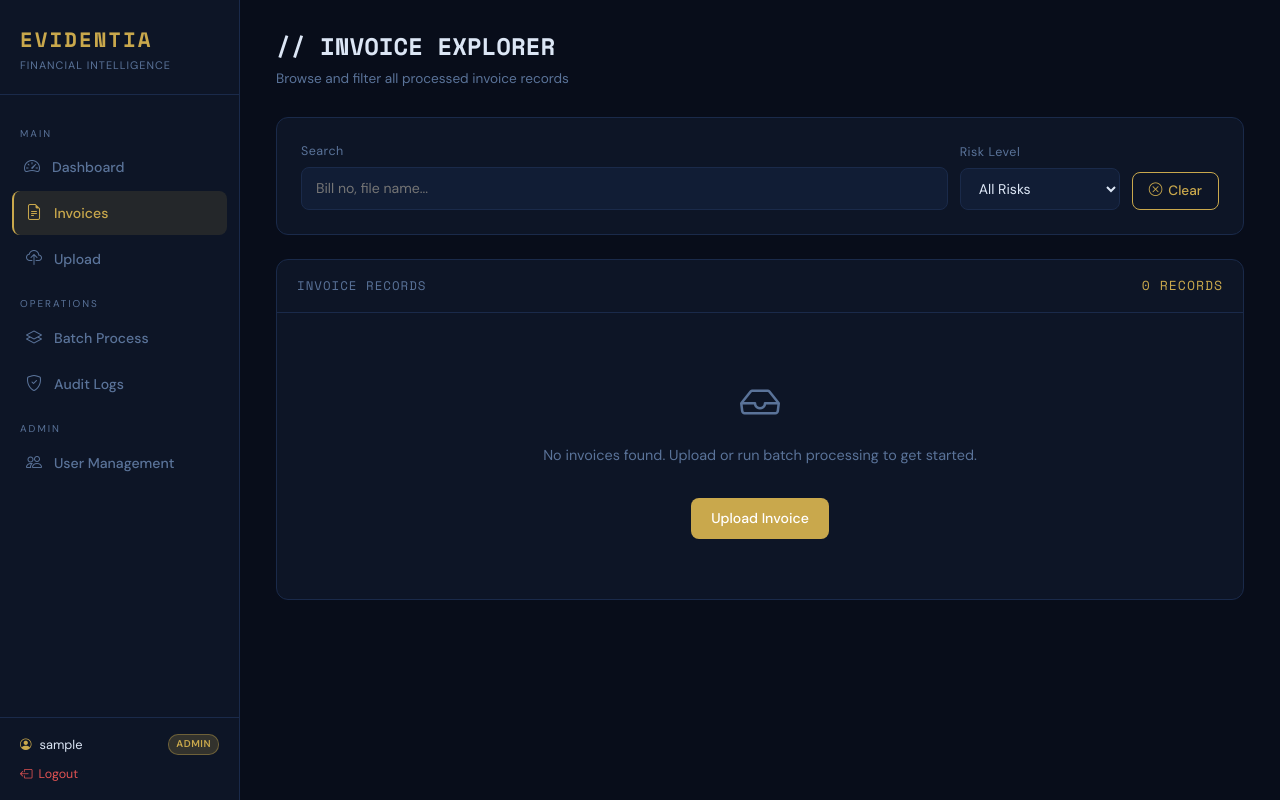
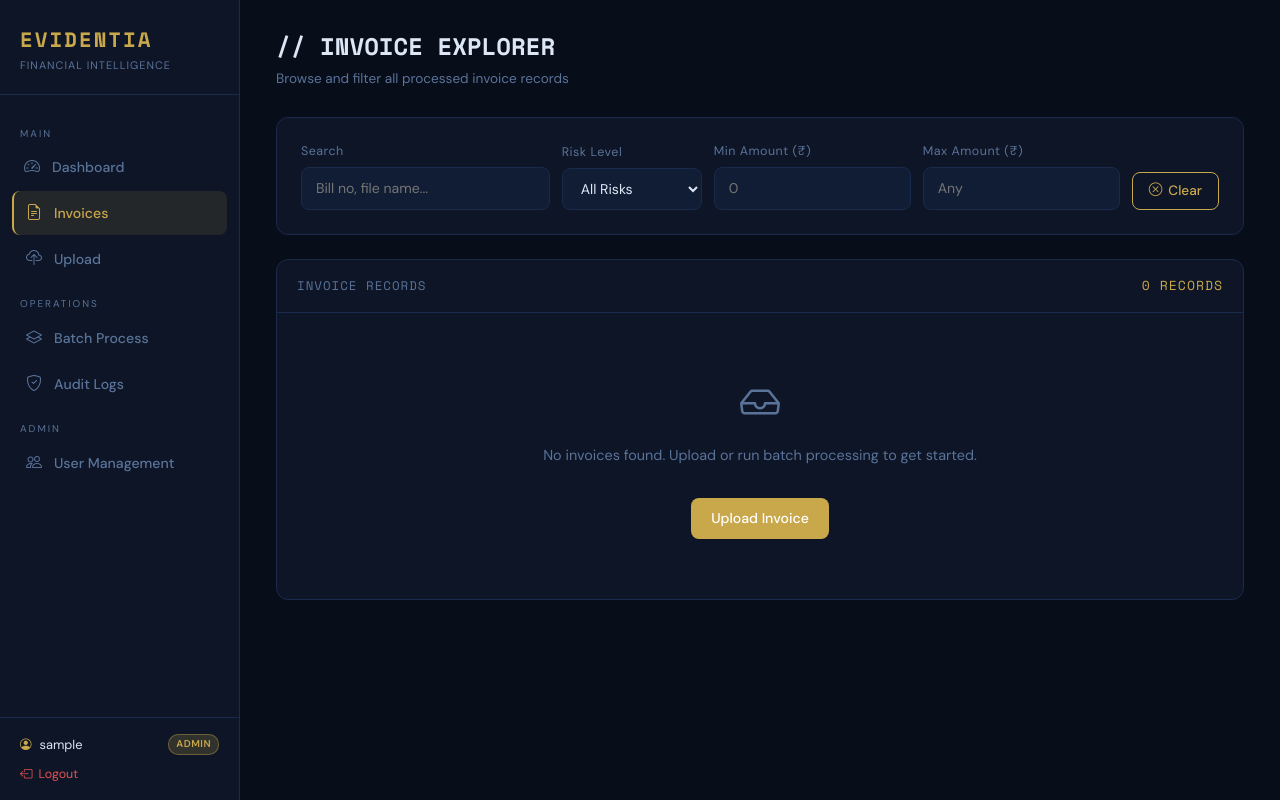
Before and after one commit to palprityush-ops/financial-document, a Flask app: page /invoices in a window 1280 px wide. Run offline with Flask 3, Linux system fonts and the light colour scheme; the visitor is signed in with stand-in values (Sample User, id 1); data that the repository does not hold is empty.

Commit message:
feat: add amount range filter to invoice explorer

```diff
--- a/frontend/templates/invoices.html
+++ b/frontend/templates/invoices.html
@@ -10,11 +10,15 @@
 <!-- ── FILTERS ── -->
 <div class="card mb-4 fade-up fade-up-2">
   <div class="p-4" style="display:flex; gap:12px; align-items:flex-end; flex-wrap:wrap;">
-    <div style="flex:1; min-width:200px;">
+
+    <!-- Search -->
+    <div style="flex:1; min-width:180px;">
       <label class="ev-label">Search</label>
       <input type="text" class="ev-input" id="searchInput" placeholder="Bill no, file name..." oninput="filterTable()"/>
     </div>
-    <div style="min-width:160px;">
+
+    <!-- Risk Filter -->
+    <div style="min-width:140px;">
       <label class="ev-label">Risk Level</label>
       <select class="ev-input" id="riskFilter" onchange="filterTable()">
         <option value="">All Risks</option>
@@ -23,6 +27,19 @@
         <option value="low">Low</option>
       </select>
     </div>
+
+    <!-- ✅ Amount Min -->
+    <div style="min-width:120px;">
+      <label class="ev-label">Min Amount (₹)</label>
+      <input type="number" class="ev-input" id="minAmount" placeholder="0" min="0" oninput="filterTable()"/>
+    </div>
+
+    <!-- ✅ Amount Max -->
+    <div style="min-width:120px;">
+      <label class="ev-label">Max Amount (₹)</label>
+      <input type="number" class="ev-input" id="maxAmount" placeholder="Any" min="0" oninput="filterTable()"/>
+    </div>
+
     <button class="btn-ev-outline" onclick="clearFilters()" style="display:inline-flex; align-items:center; gap:6px;">
       <i class="bi bi-x-circle"></i> Clear
     </button>
@@ -35,7 +52,6 @@
     <span>Invoice Records</span>
     <div style="display:flex; align-items:center; gap:12px;">
       <span class="mono" id="countLabel" style="color:var(--accent);">{{ invoices|length }} records</span>
-      <!-- ✅ CSV Export Button -->
       {% if invoices %}
       <button onclick="exportCSV()" class="btn-ev-outline" style="display:inline-flex; align-items:center; gap:6px; font-size:0.78rem; padding:6px 12px;">
         <i class="bi bi-download"></i> Export CSV
@@ -67,7 +83,7 @@
             data-date="{{ inv.invoice_date or '' }}"
             data-subtotal="{{ inv.subtotal or '' }}"
             data-tax="{{ inv.tax_amount or '' }}"
-            data-total="{{ inv.grand_total or '' }}"
+            data-total="{{ inv.grand_total or 0 }}"
             data-conf="{{ inv.confidence or '' }}"
             data-riskval="{{ inv.risk or '' }}">
           <td>
@@ -122,18 +138,23 @@
   const totalRecords = {{ invoices|length }};
 
   function filterTable() {
-    const search = document.getElementById('searchInput').value.toLowerCase().trim();
-    const risk   = document.getElementById('riskFilter').value.toLowerCase();
-    const rows   = document.querySelectorAll('#tableBody .table-row');
-    let visible  = 0;
+    const search    = document.getElementById('searchInput').value.toLowerCase().trim();
+    const risk      = document.getElementById('riskFilter').value.toLowerCase();
+    const minAmt    = parseFloat(document.getElementById('minAmount').value) || 0;
+    const maxAmt    = parseFloat(document.getElementById('maxAmount').value) || Infinity;
+    const rows      = document.querySelectorAll('#tableBody .table-row');
+    let visible     = 0;
 
     rows.forEach(function(row) {
-      const text    = row.textContent.toLowerCase();
-      const rowRisk = row.getAttribute('data-risk');
+      const text      = row.textContent.toLowerCase();
+      const rowRisk   = row.getAttribute('data-risk');
+      const rowTotal  = parseFloat(row.getAttribute('data-total')) || 0;
+
       const matchSearch = !search || text.includes(search);
       const matchRisk   = !risk   || rowRisk === risk;
+      const matchAmount = rowTotal >= minAmt && rowTotal <= maxAmt;
 
-      if (matchSearch && matchRisk) {
+      if (matchSearch && matchRisk && matchAmount) {
         row.style.display = '';
         visible++;
       } else {
@@ -142,20 +163,20 @@
     });
 
     const label = document.getElementById('countLabel');
-    if (search || risk) {
-      label.textContent = visible + ' of ' + totalRecords + ' records';
-    } else {
-      label.textContent = totalRecords + ' records';
-    }
+    const anyFilter = search || risk || minAmt > 0 || maxAmt < Infinity;
+    label.textContent = anyFilter
+      ? visible + ' of ' + totalRecords + ' records'
+      : totalRecords + ' records';
   }
 
   function clearFilters() {
     document.getElementById('searchInput').value = '';
     document.getElementById('riskFilter').value  = '';
+    document.getElementById('minAmount').value   = '';
+    document.getElementById('maxAmount').value   = '';
     filterTable();
   }
 
-  // ✅ CSV Export — visible rows only download hoti hain
   function exportCSV() {
     const rows = document.querySelectorAll('#tableBody .table-row');
     const headers = ['Source File', 'Bill No', 'Date', 'Subtotal', 'Tax', 'Grand Total', 'Confidence', 'Risk'];
```
